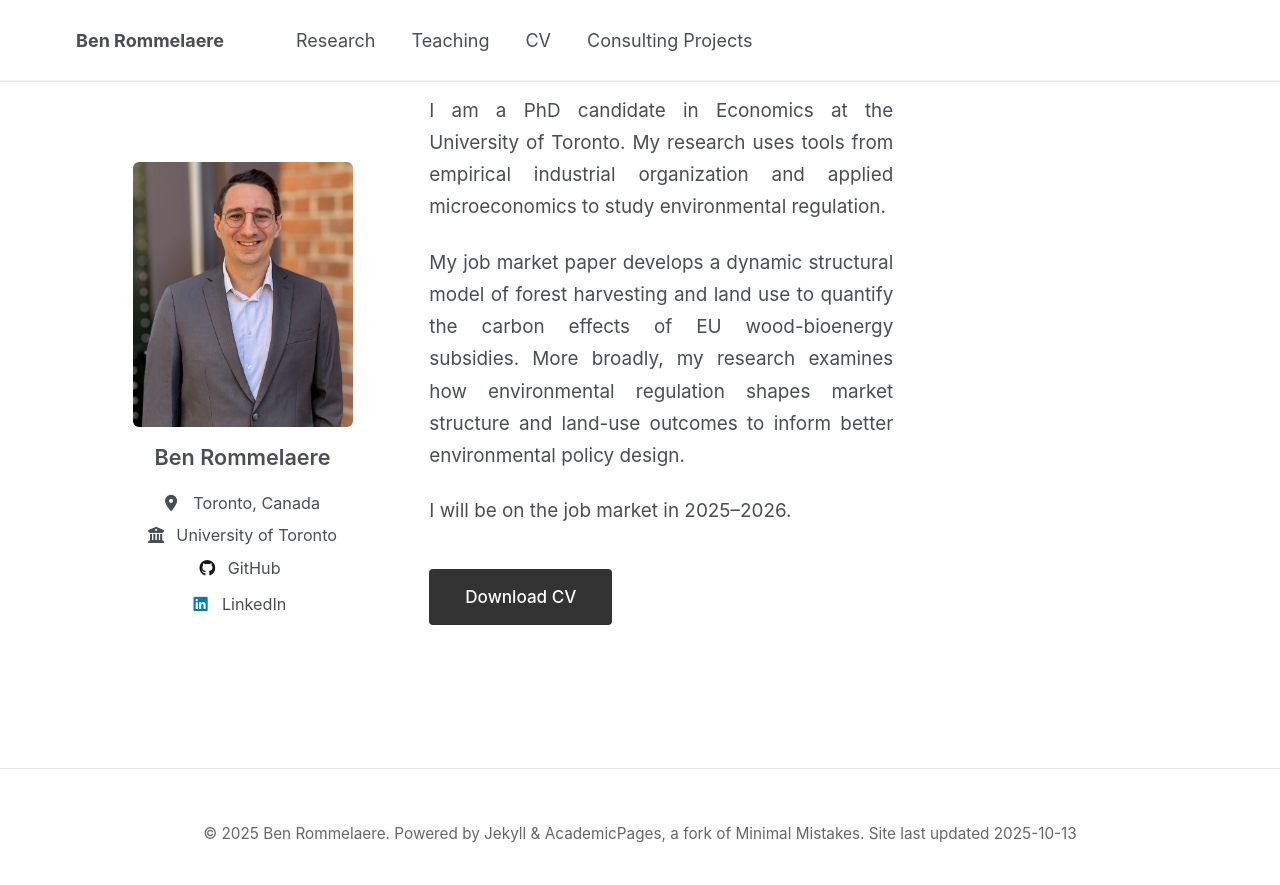
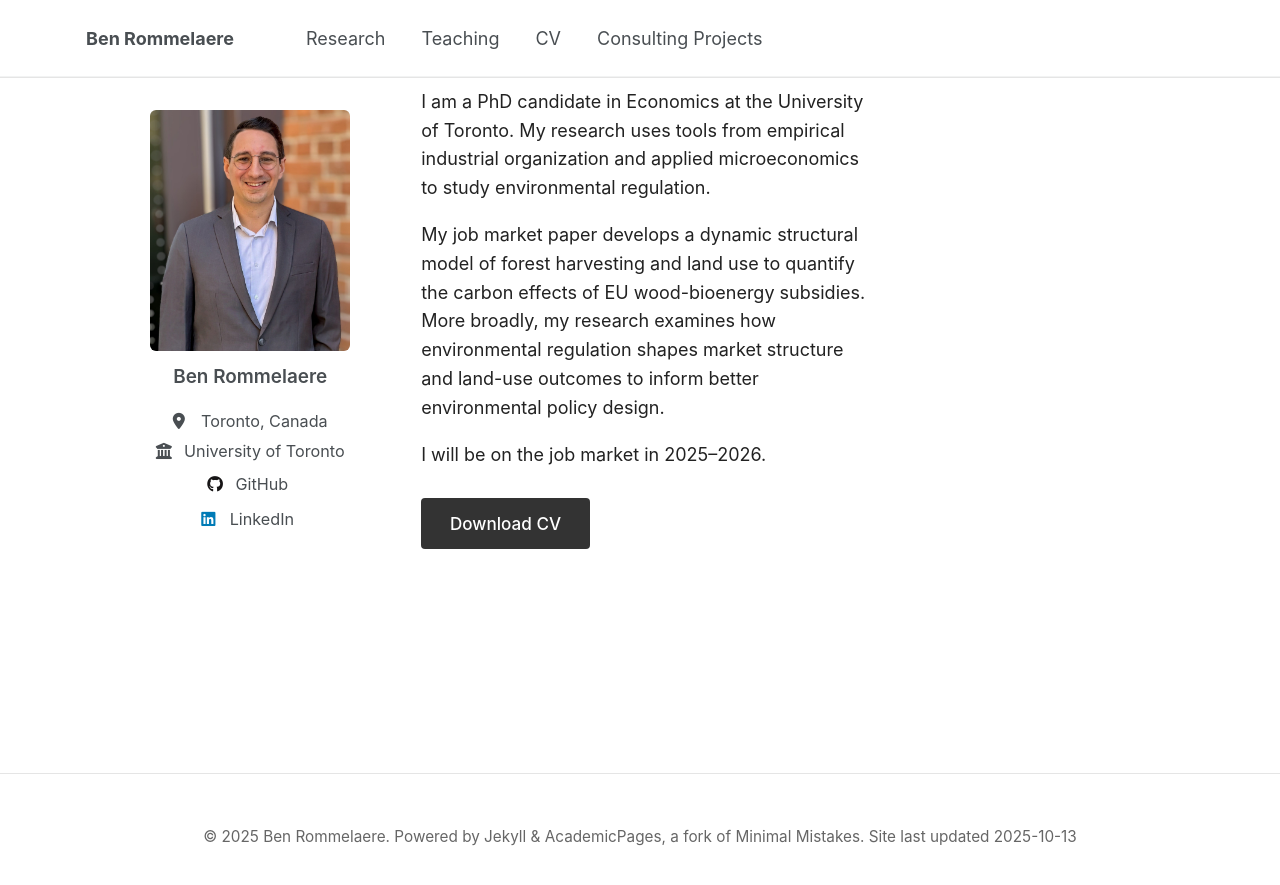
Before and after one commit to brommelaere/brommelaere.github.io, a Jekyll site: the page built from _pages/about.md, in a window 1280 px wide. Shown: the top 885 px of the page. Built offline with Jekyll 4.4.1, drawn with Linux system fonts in a browser that asks for light colours.

Commit message:
Update _custom.scss

```diff
--- a/_sass/_custom.scss
+++ b/_sass/_custom.scss
@@ -1,189 +1,173 @@
 /* ==========================================================================
-   PROPER PROFESSIONAL LAYOUT (AcademicPages / Minimal Mistakes)
+   AcademicPages / Minimal Mistakes — Home layout override
+   Desktop: avatar left (with name/location/uni/socials under it), text right
+   Small screens: avatar-only left, all text right
+   Footer: compact, visible, no extra whitespace
    ========================================================================== */
 
-/* ---------- Globals ---------- */
-:root {
-  --container: 1200px;
+/* ---------- Variables ---------- */
+:root{
+  --container: 1180px;
   --gutter: 2rem;
-  --sidebar-w: 220px;
-  --content-max: 750px;
+  --sidebar-w: 200px;
+  --content-max: 740px;
+  --footer-pad: 0.85rem;
 }
 
+/* ---------- Global reset (light touch) ---------- */
 * { box-sizing: border-box; }
 html, body { margin: 0; padding: 0; }
+img { max-width: 100%; height: auto; display: block; }
 
-/* Sticky footer only when content is short */
+/* Body as flex column so short pages show footer at bottom (not huge) */
 html { height: 100%; }
-body {
-  min-height: 100svh;
-  display: flex;
-  flex-direction: column;
-}
+body { min-height: 100vh; display: flex; flex-direction: column; }
 
 /* ---------- Header ---------- */
-.masthead {
-  background: #fff !important;
-  border-bottom: 1px solid #e5e5e5 !important;
-  padding: 1rem 0 !important;
+.masthead{
+  background:#fff !important;
+  border-bottom:1px solid #e5e5e5 !important;
+  padding: 0.9rem 0 !important;
   flex: 0 0 auto;
 }
-.masthead__inner-wrap {
+.masthead__inner-wrap{
   max-width: var(--container) !important;
   margin: 0 auto !important;
   padding: 0 var(--gutter) !important;
 }
 
-/* ---------- Main (two-column grid) ---------- */
-#main {
+/* ---------- Main (two columns) ---------- */
+#main{
   max-width: var(--container) !important;
   margin: 0 auto !important;
-  padding: 2rem var(--gutter) 1rem var(--gutter) !important;
+  padding: 1.6rem var(--gutter) 0 var(--gutter) !important;
 
   display: grid !important;
-  grid-template-columns: var(--sidebar-w) 1fr;
+  grid-template-columns: var(--sidebar-w) minmax(0,1fr);
+  column-gap: 2.2rem !important;
   align-items: start;
-  column-gap: 2.5rem !important;
 
-  flex: 1 0 auto; /* fills remaining height so footer sits at bottom when short */
+  flex: 1 1 auto; /* grow to push footer down when short */
 }
 
-/* ---------- Sidebar (left column) ---------- */
-.sidebar {
+/* Minimal Mistakes sometimes wraps content; remove big padding if present */
+.page__inner-wrap{ padding: 0 !important; }
+
+/* ---------- Sidebar (left) ---------- */
+.sidebar{
   width: var(--sidebar-w) !important;
-  flex-shrink: 0 !important;
-  margin-bottom: 0 !important;
-  padding-bottom: 0 !important;
+  margin: 0 !important;
+  padding: 0 !important;
 }
 
-.author__avatar { margin-bottom: 1rem !important; }
-.author__avatar img {
+.author__avatar{ margin-bottom: 0.85rem !important; }
+.author__avatar img{
   width: 100% !important;
   max-width: var(--sidebar-w) !important;
-  height: auto !important;
   border-radius: 6px !important;
-  border: none !important;
-  display: block;
+  border: 0 !important;
 }
 
-.author__content { text-align: center !important; }
+/* Name / location / uni / socials under image (desktop) */
+.author__content{ text-align: center !important; }
+.author__name{
+  font-size: 1.05rem !important;
+  font-weight: 600 !important;
+  margin: 0 0 0.5rem 0 !important;
+}
+.author__urls-wrapper{ margin: 0 !important; padding: 0 !important; }
+.author__urls{
+  margin: 0 !important; padding: 0 !important;
+}
+.author__urls li{
+  list-style: none !important;
+  margin: 0.35rem 0 !important;
+  text-align: center !important;
+  font-size: 0.9rem !important;
+}
+.author__urls li:last-child{ margin-bottom: 0 !important; }
 
-.author__name {
-  font-size: 1.2rem !important;
-  font-weight: 600 !important;
-  margin: 0 0 0.8rem 0 !important;
-  text-align: center !important;
+/* Kill the Follow toggle (saves vertical space) */
+.author__urls-wrapper .btn,
+.author__urls-wrapper .btn--inverse{ display: none !important; }
+
+/* ---------- Content (right) ---------- */
+.page{ min-width: 0 !important; }
+article.page{
+  max-width: var(--content-max) !important;
 }
 
-.author__urls-wrapper { margin-bottom: 0 !important; padding-bottom: 0 !important; }
-.author__urls {
-  padding: 0 !important;
-  margin: 0 !important;
+.page__content{
+  font-size: 1rem !important;
+  line-height: 1.6 !important;
+  color: #222;
+  overflow: visible !important;
 }
-.author__urls li {
-  list-style: none !important;
-  display: block !important;
-  text-align: center !important;
-  margin: 0.4rem 0 !important;
-  font-size: 0.9rem !important;
+.page__content p{ margin: 0 0 1rem 0 !important; }
+.page__content > *:last-child{ margin-bottom: 0 !important; }
+
+/* Primary button (CV) */
+.btn--primary{
+  background:#333 !important; color:#fff !important;
+  padding:0.65rem 1.6rem !important; border-radius:4px !important;
+  display:inline-block !important; text-decoration:none !important;
+  font-size:0.95rem !important; font-weight:500 !important;
+  margin-top: 0.6rem !important;
 }
-.author__urls li:last-child { margin-bottom: 0 !important; }
+.btn--primary:hover{ background:#555 !important; }
 
-/* Hide the “Follow” toggle button */
-.author__urls-wrapper .btn,
-.author__urls-wrapper .btn--inverse { display: none !important; }
-
-/* ---------- Content (right column) ---------- */
-.page {
-  min-width: 0 !important;
-  max-width: var(--content-max) !important;
+/* ---------- Footer (compact, always visible when short) ---------- */
+.page__footer{
+  background:#fff !important;
+  border-top:1px solid #e5e5e5 !important;
+  flex: 0 0 auto;
+  margin-top: 1rem !important;
 }
-article.page { max-width: var(--content-max) !important; }
-
-.page__content {
-  text-align: justify !important;
-  font-size: 1.05rem !important;
-  line-height: 1.7 !important;
-  overflow: visible !important;
-  padding-bottom: 0.5rem !important;
-}
-.page__content p {
-  margin-bottom: 1.3rem !important;
-  text-align: justify !important;
-}
-.page__content > *:last-child { margin-bottom: 0 !important; }
-
-/* Primary button (e.g., CV) */
-.btn--primary {
-  background-color: #333 !important;
-  color: #fff !important;
-  padding: 0.75rem 2rem !important;
-  border-radius: 4px !important;
-  font-weight: 500 !important;
-  text-decoration: none !important;
-  display: inline-block !important;
-  margin-top: 1rem !important;
-  font-size: 0.95rem !important;
-}
-.btn--primary:hover { background-color: #555 !important; }
-
-/* ---------- Footer ---------- */
-.page__footer {
-  background: #fff !important;
-  border-top: 1px solid #e5e5e5 !important;
-  margin-top: 2rem !important;
-  flex: 0 0 auto; /* normal height, no stretching */
-}
-.page__footer footer {
+.page__footer footer{
   max-width: var(--container) !important;
   margin: 0 auto !important;
-  padding: 1rem var(--gutter) !important;
+  padding: var(--footer-pad) var(--gutter) !important;
 }
 .page__footer .sitemap,
-.page__footer-follow { display: none !important; }
-.page__footer-copyright {
-  text-align: center !important;
-  color: #666 !important;
-  font-size: 0.85rem !important;
+.page__footer-follow{ display:none !important; }
+.page__footer-copyright{
+  text-align:center !important; color:#666 !important; font-size:0.85rem !important;
 }
 
 /* ==========================================================================
-   RESPONSIVE (keep two columns; hide sidebar text on small screens)
+   RESPONSIVE — keep two columns; hide sidebar text under image
    ========================================================================== */
 
-/* Slightly narrower screens */
-@media (max-width: 1200px) {
-  :root { --container: 1080px; }
-  #main { column-gap: 2rem !important; }
+/* Slightly narrower */
+@media (max-width: 1200px){
+  :root{ --container: 1080px; --content-max: 700px; }
+  #main{ column-gap: 2rem !important; }
 }
 
-/* Tablet landscape and below */
-@media (max-width: 1024px) {
-  :root { --sidebar-w: 200px; --content-max: 720px; }
-  .page__content { font-size: 1rem !important; }
+/* Tablet */
+@media (max-width: 980px){
+  :root{ --sidebar-w: 180px; --content-max: 660px; }
+  .author__avatar img{ max-width: var(--sidebar-w) !important; }
+  .page__content{ font-size: 0.98rem !important; }
 }
 
-/* Tablet portrait and small laptops */
-@media (max-width: 900px) {
-  :root { --sidebar-w: 180px; --content-max: 680px; }
-
-  /* Hide name/location/socials under image; keep image only in sidebar */
+/* Hide all sidebar text under the image; image-only left, text right */
+@media (max-width: 900px){
   .sidebar .author__content,
-  .sidebar .author__urls-wrapper { display: none !important; }
-
-  .author__avatar img {
-    max-width: 180px !important;
-    width: 100% !important;
-    height: auto !important;
-  }
-  .page__content { font-size: 0.97rem !important; }
+  .sidebar .author__urls-wrapper{ display: none !important; }
 }
 
-/* Phones (still two columns; tiny image) */
-@media (max-width: 600px) {
-  :root { --sidebar-w: 120px; --content-max: 560px; }
-  #main { column-gap: 1rem !important; padding: 1.25rem var(--gutter) !important; }
-  .author__avatar img { max-width: 120px !important; }
-  .page__content { text-align: left !important; }
-  .page__content p { text-align: left !important; }
+/* Small tablets / big phones (still two columns) */
+@media (max-width: 680px){
+  :root{ --sidebar-w: 120px; --content-max: 560px; --gutter: 1.25rem; }
+  #main{ column-gap: 1rem !important; padding: 1.2rem var(--gutter) 0 var(--gutter) !important; }
+  .author__avatar img{ max-width: var(--sidebar-w) !important; }
+  .page__content{ font-size: 0.97rem !important; }
 }
+
+/* Tiny phones: if it’s too tight, allow wrap but keep image left */
+@media (max-width: 440px){
+  :root{ --sidebar-w: 100px; --content-max: 520px; }
+  .author__avatar img{ max-width: var(--sidebar-w) !important; }
+  .page__content{ font-size: 0.95rem !important; line-height: 1.55 !important; }
+}
```
